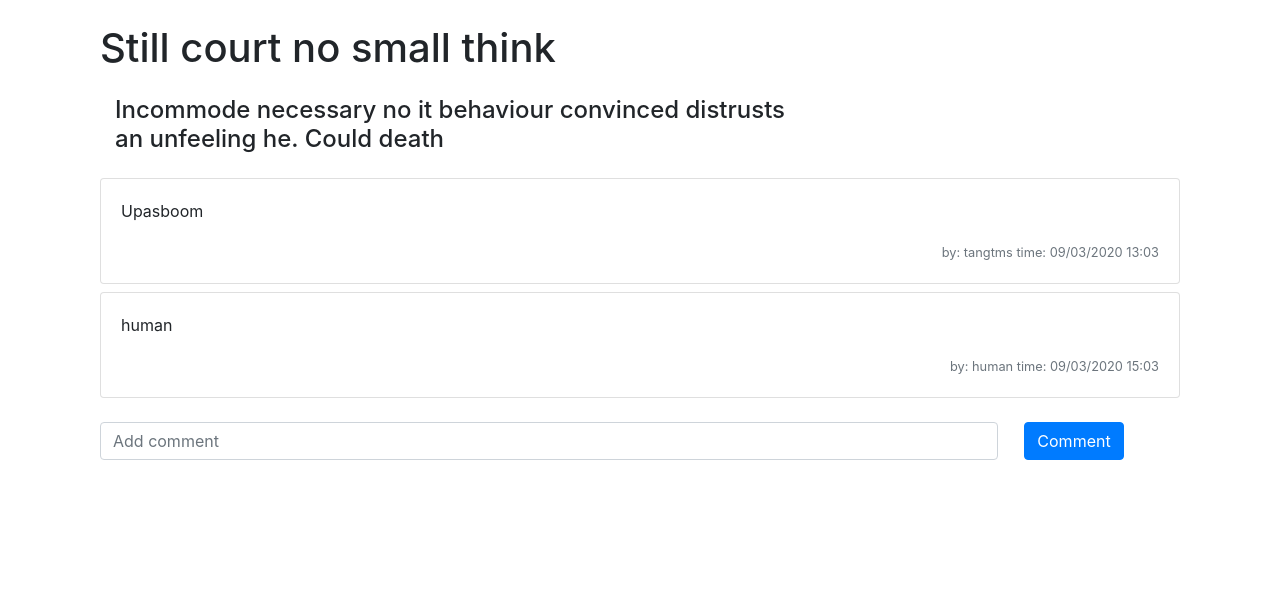
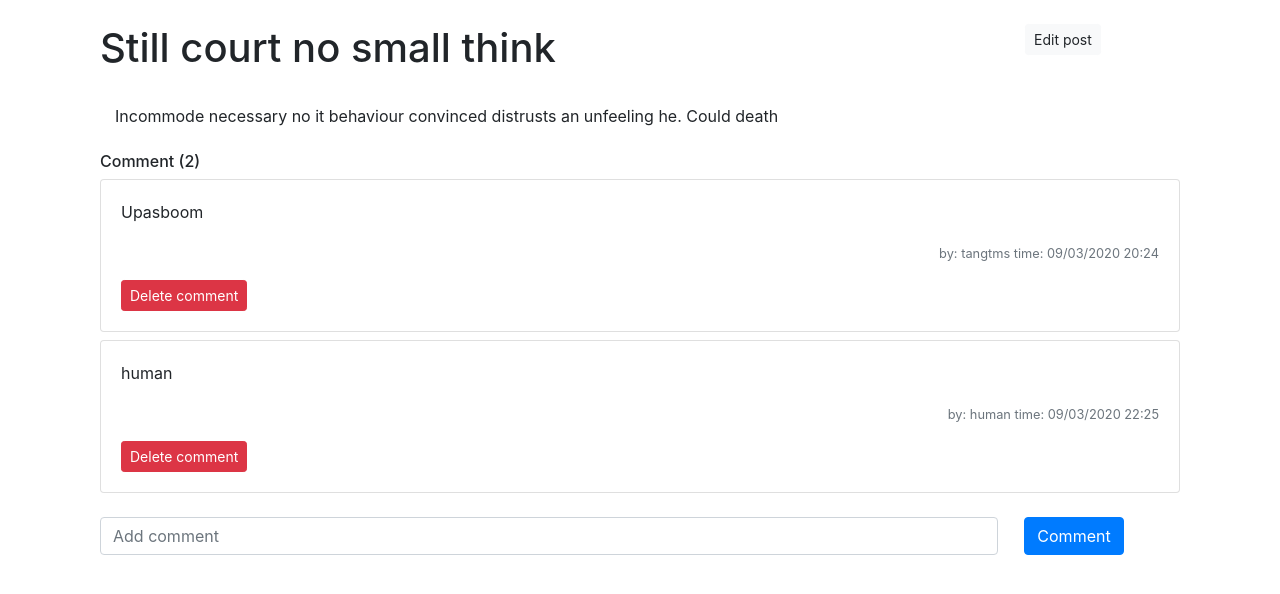
Before and after one commit to tangtms/wp_mini_project, a Django app: page /management/detail/1/ in a window 1280 px wide. Shown: the part 56-650 px from the top of the page. Run offline with Django 3.2, Linux system fonts and the light colour scheme; a user stored in the database is signed in; data comes from the database, SQL or seed files in the repository; both versions use the stored data as it was after the commit; some libraries are stand-ins or nearby versions.

Commit message:
user's comment and blog's can delete comment

```diff
--- a/blog/blog/settings.py
+++ b/blog/blog/settings.py
@@ -107,7 +107,7 @@ AUTH_PASSWORD_VALIDATORS = [
 
 LANGUAGE_CODE = 'en-us'
 
-TIME_ZONE = 'UTC'
+TIME_ZONE = 'Asia/Bangkok'
 
 USE_I18N = True
 
--- a/blog/management/templates/post_list.html
+++ b/blog/management/templates/post_list.html
@@ -9,12 +9,12 @@
                 <a href="{% url 'post_detail' post_id=po.id %}">
                     <div class="btn btn-warning" id="{{po.id}}">Read more</div>
                 </a>
-                {% if po.status %}
+                {% if po.status and user == po.user_id %}
                 <a href="{% url 'post_hide' post_id=po.id %}">
                     <div class="btn btn-danger" id="{{po.id}}">Hide post</div>
                 </a>
                 {% endif %}
-                {% if not po.status %}
+                {% if not po.status and user == po.user_id %}
                 <a href="{% url 'post_hide' post_id=po.id %}">
                     <div class="btn btn-primary" id="{{po.id}}">Publish post</div>
                 </a>
--- a/blog/management/urls.py
+++ b/blog/management/urls.py
@@ -3,7 +3,7 @@ from . import views
 
 urlpatterns = [
     path('post/add/', views.post_add, name='post_add'),
-    path('post/edit/', views.post_update, name='post_update'),
+    path('post/edit/<int:post_id>/', views.post_update, name='post_update'),
     path('post/all/', views.post_list, name='post_list'),
     path('detail/<int:post_id>/', views.detail, name='post_detail'),
     path('post/comment_delete/<int:comment_id>/', views.comment_delete, name='comment_delete'),
--- a/blog/management/views.py
+++ b/blog/management/views.py
@@ -1,10 +1,10 @@
 from django.contrib.auth.models import User
-from django.contrib.auth.decorators import login_required
-from django.http import HttpResponse
+from django.contrib.auth.decorators import login_required, permission_required
+from django.http import HttpResponse, HttpResponseForbidden
 from django.shortcuts import redirect, render
 
 from management.models import Post, Comment
-# Create your views here.
+
 @login_required
 def post_add(request):
     post = Post.objects.all()
@@ -25,22 +25,25 @@ def post_add(request):
     return render(request, template_name='post_form.html', context=context)
 
 @login_required
-def post_update(request):
-    post = Post.objects.all()
+@permission_required('management.change_post')
+def post_update(request, post_id):
+    post = Post.objects.get(pk=post_id)
+    current_user = request.user
+    if current_user == post.user_id: #backend check if post user = edit user
+        if request.method == 'POST':
+            post.title=request.POST.get('title')
+            post.content=request.POST.get('content')
+            post.save()
+        msg = 'Post updated'
 
-    if request.method == 'POST':
-        post = Post.objects.create(
-            title=request.POST.get('title'),
-            content=request.POST.get('content'),
-        )
-    else:
-        post = Post.objects.none()
+        context = {
+            'post': post,
+            'msg': msg
+        }
+        return render(request, template_name='post_form.html', context=context)
+    return HttpResponseForbidden()
 
-    context = {
-        'post': post,
-    }
-    return render(request, template_name='post_form.html', context=context)
-
+@permission_required('management.change_post')
 @login_required
 def post_list(request):
     post = Post.objects.all()
@@ -58,6 +61,7 @@ def comment_delete(request, comment_id):
 
     return redirect('post_detail', post_id=cur_post)
 
+@login_required
 def post_hide(request, post_id):
     post = Post.objects.get(pk=post_id)
     post.status = False
@@ -76,7 +80,9 @@ def detail(request, post_id):
 
     post = Post.objects.get(pk=post_id)
     comment = Comment.objects.filter(post_id=post_id)
+    comment_cnt = len(comment)
     return render(request, template_name='detail.html', context={
         'post': post,
-        'comment': comment
+        'comment': comment,
+        'comment_cnt': comment_cnt
     })
--- a/blog/templates/base.html
+++ b/blog/templates/base.html
@@ -65,9 +65,11 @@
                 <li class="nav-item active">
                     <a class="nav-link" href="{% url 'index' %}">Home</a>
                 </li>
+                {% if perms.management.view_post %}
                 <li class="nav-item">
                     <a class="nav-link" href="{% url 'post_list' %}">My Blog</a>
                 </li>
+                {% endif %}
                 {% if user.is_authenticated %}
                 <li class="nav-item">
                     <a class="nav-link" href="{% url 'logout' %}">Logout</a>
--- a/blog/templates/detail.html
+++ b/blog/templates/detail.html
@@ -1,19 +1,34 @@
 {% extends "base.html" %}
 {% block content %}
     <div class="container">
-        <h1>{{ post.title }}</h1>
-        <h4 class="col-8 mt-4 mb-4">{{ post.content }}</h3>
-        {% for co in comment%}
+        <div class="row">
+            <div class="col-10">
+                <h1>{{ post.title }}</h1>
+            </div>
+            {% if user == post.user_id %}
+            <div class="col-2">
+                <a href="{% url 'post_update' post_id=post.id %}">
+                    <div class="btn btn-light btn-sm">Edit post</div>
+                </a>
+            </div>
+            {% endif %}
+        </div>
+        <div>
+            <p class="col-8 mt-4 mb-4">{{ post.content }}</p>
+        </div>
+
+        <h6>Comment ({{ comment_cnt }})</h6>
+        {% for co in comment %}
+
         <div class="card mb-2">
             <div class="card-body">
               <p class="card-text">{{ co.content }}</p>
-              <p class="card-text text-right"><small class="text-muted">by: {{ co.user_id.username }} time: {{ co.create_time|date:'d/m/Y H:m' }}</small></p>
-              {% if user == co.user_id %}
+              <p class="card-text text-right"><small class="text-muted">by: {{ co.user_id.username }} time: {{ co.create_time|date:'d/m/Y H:i' }}</small></p>
+              {% if user == co.user_id or user == co.post_id.user_id %}
                 <a href="{% url 'comment_delete' comment_id=co.id %}">
                     <div class="btn btn-danger btn-sm">Delete comment</div>
                 </a>
                 {% endif %}
-              <!-- <a href="{% url 'comment_delete' comment_id=co.id %}" class="card-link text-right">Delete comment</a> -->
             </div>
         </div>
         {% endfor %}
--- a/blog/templates/index.html
+++ b/blog/templates/index.html
@@ -20,13 +20,14 @@
             </div>
             {% endfor %}
         </div>
-        {% if user.is_authenticated %}
+        {% if perms.management.add_post %}
         <div class="col-12 text-center">
             <a href="{% url 'post_add' %}">
-                <button class="btn btn-primary mt-4 mb-4">New Blog</button>
+                <button class="btn btn-primary mt-4 mb-4">Create New Blog</button>
             </a>
         </div>
         {% endif %}
+
     </div>
 {% endblock %}
 
```
Also changed, not shown: blog/classes/views.py (+9 -6 lines), blog/management/templates/post_form.html (+3 -4 lines), blog/db.sqlite3.
